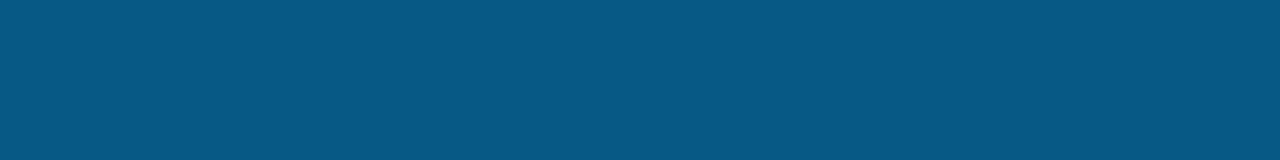
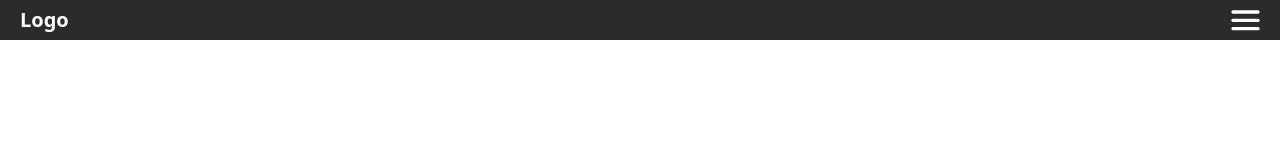
Before and after one commit to Najeeb-rehman-dev/project-1-tailwindcss, a website: page src/index.html in a window 1280 px wide. Drawn offline with Linux system fonts and the light colour scheme.

Commit message:
Nav bar added to the website

```diff
--- a/src/index.html
+++ b/src/index.html
@@ -6,7 +6,14 @@
     <link rel="stylesheet" href="./dist/output.css" />
     <title>Document</title>
   </head>
-  <body
-    class="bg-sky-700 px-4 py-2 text-white hover:bg-sky-800 sm:px-8 sm:py-3"
-  ></body>
+  <body>
+    <nav
+      class="flex h-[2.5rem] items-center justify-between bg-[#2B2B2B] px-5 py-1"
+    >
+      <div class="text-lg font-bold text-white">Logo</div>
+      <div>
+        <img src="./logos/🦆 icon _menu_.svg" alt="" />
+      </div>
+    </nav>
+  </body>
 </html>
```
Also changed, not shown: src/dist/output.css, 1 other file.
